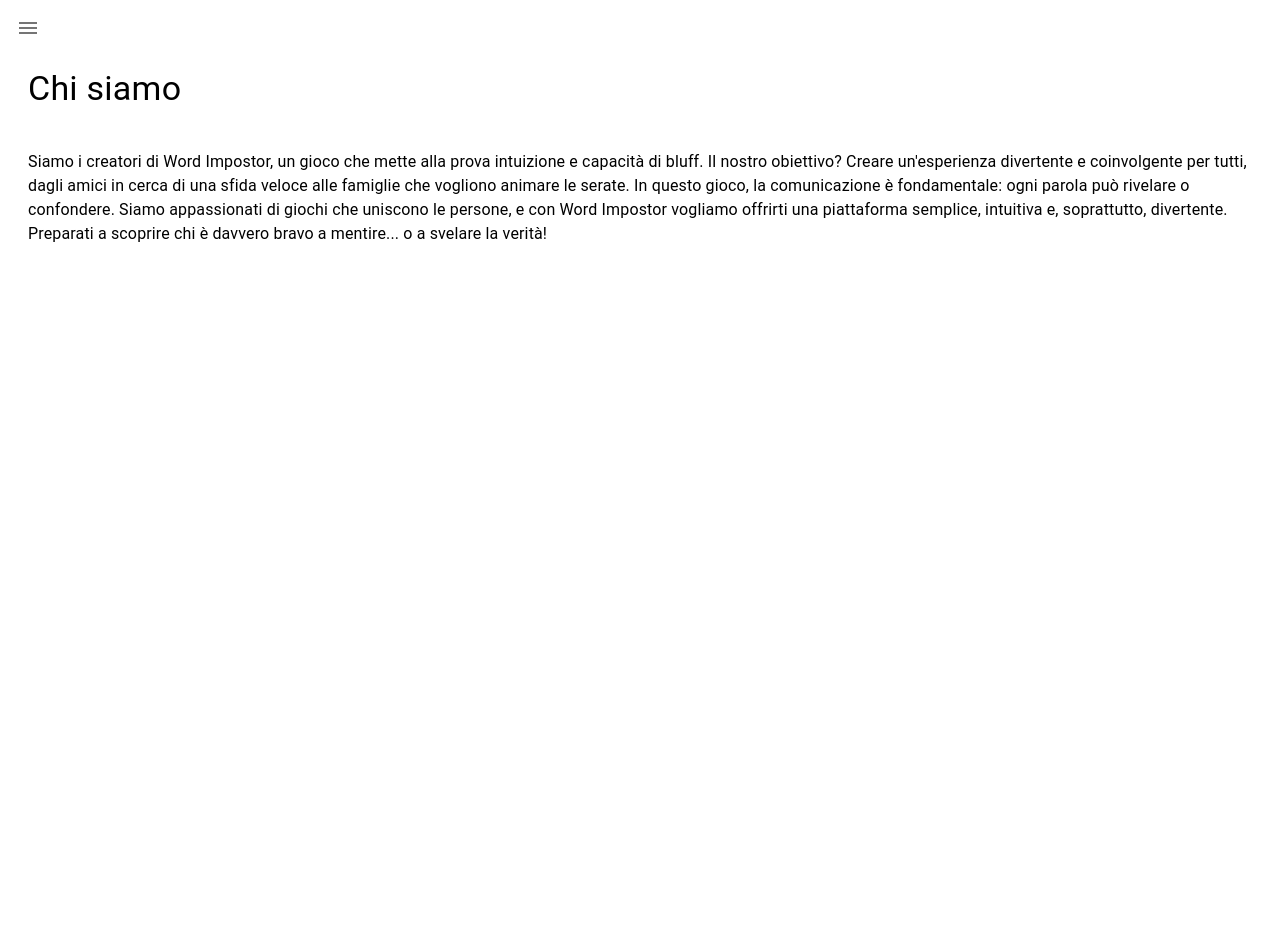
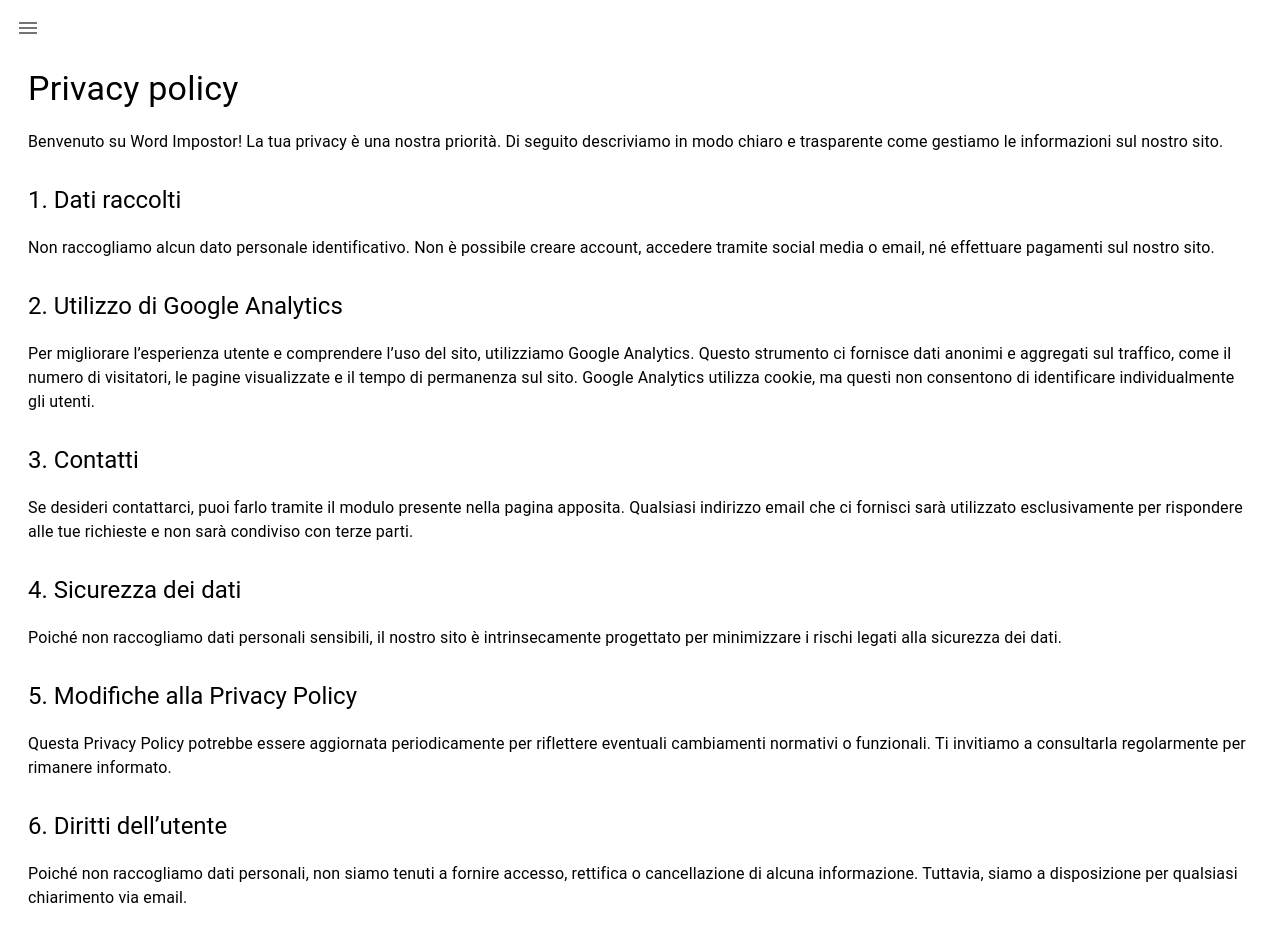
Before and after one commit to church-f/word_impostor, a React (Vite) app: page /privacy-policy in a window 1280 px wide. Before the commit the page ends 800 px from the top, so only its background shows below. Built offline with nearby package versions, Linux system fonts and the light colour scheme.

Commit message:
:add tasto per giocare nella pagina about us :add privacy policy page :add traduzioni varie

```diff
--- a/src/component/Menu.jsx
+++ b/src/component/Menu.jsx
@@ -45,7 +45,7 @@
             >
                 <MenuItem onClick={()=>{handleClose; window.location.pathname = "/"}}>Home</MenuItem>
                 <MenuItem onClick={() => { handleClose; window.location.pathname = "/about-us" }}>{t('Chi siamo')}</MenuItem>
-                <MenuItem onClick={handleClose}>Logout</MenuItem>
+                <MenuItem onClick={()=>{handleClose; window.location.pathname = "/privacy-policy"}}>Privacy policy</MenuItem>
             </Menu>
         </div>
     );
--- a/src/component/aboutUs_page/AboutUs.jsx
+++ b/src/component/aboutUs_page/AboutUs.jsx
@@ -1,20 +1,30 @@
 import PositionedMenu from "../Menu";
 import { useTranslation } from "react-i18next";
-import { Typography } from "@mui/material";
+import { Typography, Button } from "@mui/material";
 
-export default function AboutUs(props){
-    const {t}  = useTranslation()
-    return(
+export default function AboutUs(props) {
+  const { t } = useTranslation();
+  return (
     <>
       <div>
-                <PositionedMenu/>
+        <PositionedMenu />
       </div>
-            <div style={{padding: '20px'}}>
-                <Typography variant="h4">{t('Chi siamo')}</Typography>
-                <Typography style={{marginTop: '40px'}} >
+      <div style={{ padding: "20px" }}>
+        <Typography variant="h4">{t("Chi siamo")}</Typography>
+        <Typography style={{ marginTop: "40px" }}>
           {t("Chi siamo testo")}
         </Typography>
+        <div
+          style={{
+            width: "100%",
+            display: "flex",
+            justifyContent: "center",
+            marginTop: "40px",
+          }}
+        >
+          <Button variant="contained" onClick={()=>{window.location.pathname = "/"}}>{t("Inizia a giocare!")}</Button>
+        </div>
       </div>
     </>
-    )
+  );
 }
--- a/src/component/privacyPolicy_page/PrivacyPolicy.jsx
+++ b/src/component/privacyPolicy_page/PrivacyPolicy.jsx
@@ -3,18 +3,55 @@
 import { Typography } from "@mui/material";
 
 export default function PrivacyPolicy(props) {
-    const { t } = useTranslation()
+  const { t } = useTranslation();
   return (
     <>
       <div>
         <PositionedMenu />
       </div>
-            <div style={{ padding: '20px' }}>
-                <Typography variant="h4">{t('Chi siamo')}</Typography>
-                <Typography style={{ marginTop: '40px' }} >
-                    {t("Chi siamo testo")}
+      <div style={{ padding: "20px", gap: "30px", display: 'flex', flexDirection: 'column' }}>
+        <div>
+          <Typography variant="h4">{t("Privacy policy")}</Typography>
+          <Typography style={{ marginTop: "20px" }}>{t("PPIntro")}</Typography>
+        </div>
+
+        <div>
+          <Typography variant="h5">{t("PPPrimo titolo")}</Typography>
+          <Typography style={{ marginTop: "20px" }}>
+            {t("PPPrimo testo")}
           </Typography>
         </div>
+        <div>
+          <Typography variant="h5">{t("PPSecondo titolo")}</Typography>
+          <Typography style={{ marginTop: "20px" }}>
+            {t("PPSecondo testo")}
+          </Typography>
+        </div>
+        <div>
+          <Typography variant="h5">{t("PPTerzo titolo")}</Typography>
+          <Typography style={{ marginTop: "20px" }}>
+            {t("PPTerzo testo")}
+          </Typography>
+        </div>
+        <div>
+          <Typography variant="h5">{t("PPQuarto titolo")}</Typography>
+          <Typography style={{ marginTop: "20px" }}>
+            {t("PPQuarto testo")}
+          </Typography>
+        </div>
+        <div>
+          <Typography variant="h5">{t("PPQuinto titolo")}</Typography>
+          <Typography style={{ marginTop: "20px" }}>
+            {t("PPQuinto testo")}
+          </Typography>
+        </div>
+        <div>
+          <Typography variant="h5">{t("PPSesto titolo")}</Typography>
+          <Typography style={{ marginTop: "20px" }}>
+            {t("PPSesto testo")}
+          </Typography>
+        </div>
+      </div>
     </>
-    )
+  );
 }
--- a/src/locale/en.json
+++ b/src/locale/en.json
@@ -19,6 +19,20 @@
     "Vai alle impostazioni": "Go to settings",
     "Altri impostori": "Other impostors",
     "Chi siamo": "About us",
-    "Chi siamo testo": "We are the creators of Word Impostor, a game that tests your intuition and bluffing skills. Our goal? To create a fun and engaging experience for everyone, from friends looking for a quick challenge to families wanting to liven up their evenings. In this game, communication is key: every word can reveal or confuse. We’re passionate about games that bring people together, and with Word Impostor, we aim to provide a simple, intuitive, and, most importantly, entertaining platform. Get ready to find out who’s great at lying... or uncovering the truth!"
+    "Chi siamo testo": "We are the creators of Word Impostor, a game that tests your intuition and bluffing skills. Our goal? To create a fun and engaging experience for everyone, from friends looking for a quick challenge to families wanting to liven up their evenings. In this game, communication is key: every word can reveal or confuse. We’re passionate about games that bring people together, and with Word Impostor, we aim to provide a simple, intuitive, and, most importantly, entertaining platform. Get ready to find out who’s great at lying... or uncovering the truth!",
+    "PPIntro": "Welcome to Word Impostor! Your privacy is our priority. Below, we provide a clear and transparent explanation of how we handle information on our site.",
+    "PPPrimo titolo": "1. Data Collection",
+    "PPPrimo testo": "We do not collect any personal identifiable information. It is not possible to create accounts, log in via social media or email, or make payments on our site.",
+    "PPSecondo titolo": "2. Use of Google Analytics",
+    "PPSecondo testo": "To improve user experience and understand site usage, we use Google Analytics. This tool provides us with anonymous, aggregated data about traffic, such as the number of visitors, pages viewed, and time spent on the site. Google Analytics uses cookies, but these do not allow us to identify individual users.",
+    "PPTerzo titolo": "3. Contact",
+    "PPTerzo testo": "If you wish to contact us, you can do so through the form available on the dedicated contact page. Any email address you provide will be used solely to respond to your inquiries and will not be shared with third parties.",
+    "PPQuarto titolo": "4. Data Security",
+    "PPQuarto testo": "As we do not collect sensitive personal data, our site is inherently designed to minimize data security risks.",
+    "PPQuinto titolo": "5. Changes to the Privacy Policy",
+    "PPQuinto testo": "This Privacy Policy may be updated periodically to reflect regulatory or functional changes. We encourage you to review it regularly to stay informed.",
+    "PPSesto titolo": "6. User Rights",
+    "PPSesto testo": "Since we do not collect personal data, we are not required to provide access, rectification, or deletion of any information. However, we are available for any clarification via email.",
+    "Inizia a giocare!": "Start to play"
   }
 }
--- a/src/locale/it.json
+++ b/src/locale/it.json
@@ -19,7 +19,20 @@
     "Vai alle impostazioni": "Vai alle impostazioni",
     "Altri impostori": "Altri impostori",
     "Chi siamo": "Chi siamo",
-    "Chi siamo testo": "Siamo i creatori di Word Impostor, un gioco che mette alla prova intuizione e capacità di bluff. Il nostro obiettivo? Creare un'esperienza divertente e coinvolgente per tutti, dagli amici in cerca di una sfida veloce alle famiglie che vogliono animare le serate. In questo gioco, la comunicazione è fondamentale: ogni parola può rivelare o confondere. Siamo appassionati di giochi che uniscono le persone, e con Word Impostor vogliamo offrirti una piattaforma semplice, intuitiva e, soprattutto, divertente. Preparati a scoprire chi è davvero bravo a mentire... o a svelare la verità!"
-
+    "Chi siamo testo": "Siamo i creatori di Word Impostor, un gioco che mette alla prova intuizione e capacità di bluff. Il nostro obiettivo? Creare un'esperienza divertente e coinvolgente per tutti, dagli amici in cerca di una sfida veloce alle famiglie che vogliono animare le serate. In questo gioco, la comunicazione è fondamentale: ogni parola può rivelare o confondere. Siamo appassionati di giochi che uniscono le persone, e con Word Impostor vogliamo offrirti una piattaforma semplice, intuitiva e, soprattutto, divertente. Preparati a scoprire chi è davvero bravo a mentire... o a svelare la verità!",
+    "PPIntro": "Benvenuto su Word Impostor! La tua privacy è una nostra priorità. Di seguito descriviamo in modo chiaro e trasparente come gestiamo le informazioni sul nostro sito.",
+    "PPPrimo titolo": "1. Dati raccolti",
+    "PPPrimo testo": "Non raccogliamo alcun dato personale identificativo. Non è possibile creare account, accedere tramite social media o email, né effettuare pagamenti sul nostro sito.",
+    "PPSecondo titolo": "2. Utilizzo di Google Analytics",
+    "PPSecondo testo": "Per migliorare l’esperienza utente e comprendere l’uso del sito, utilizziamo Google Analytics. Questo strumento ci fornisce dati anonimi e aggregati sul traffico, come il numero di visitatori, le pagine visualizzate e il tempo di permanenza sul sito. Google Analytics utilizza cookie, ma questi non consentono di identificare individualmente gli utenti.",
+    "PPTerzo titolo": "3. Contatti",
+    "PPTerzo testo": "Se desideri contattarci, puoi farlo tramite il modulo presente nella pagina apposita. Qualsiasi indirizzo email che ci fornisci sarà utilizzato esclusivamente per rispondere alle tue richieste e non sarà condiviso con terze parti.",
+    "PPQuarto titolo": "4. Sicurezza dei dati",
+    "PPQuarto testo": "Poiché non raccogliamo dati personali sensibili, il nostro sito è intrinsecamente progettato per minimizzare i rischi legati alla sicurezza dei dati.",
+    "PPQuinto titolo": "5. Modifiche alla Privacy Policy",
+    "PPQuinto testo": "Questa Privacy Policy potrebbe essere aggiornata periodicamente per riflettere eventuali cambiamenti normativi o funzionali. Ti invitiamo a consultarla regolarmente per rimanere informato.",
+    "PPSesto titolo": "6. Diritti dell’utente",
+    "PPSesto testo": "Poiché non raccogliamo dati personali, non siamo tenuti a fornire accesso, rettifica o cancellazione di alcuna informazione. Tuttavia, siamo a disposizione per qualsiasi chiarimento via email.",
+    "Inizia a giocare!": "Inizia a giocare!"
   }
 }
```
Lines whose indentation alone changed are shown as unchanged.
